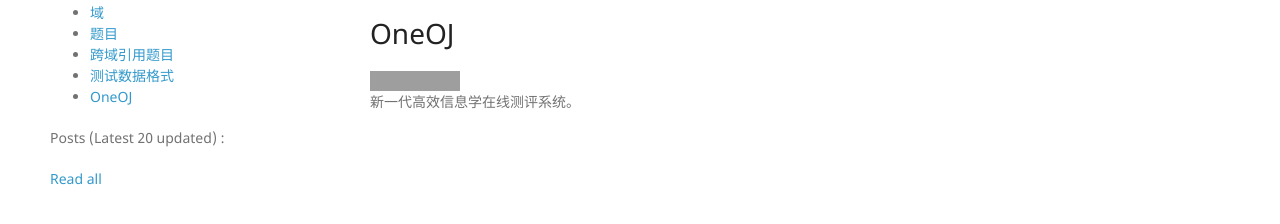
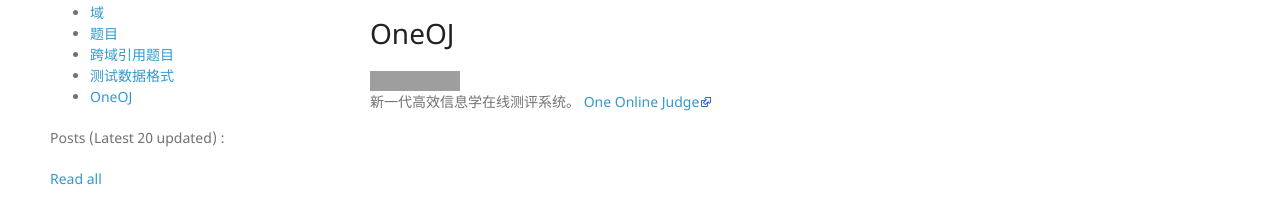
Before and after one commit to bsoj-ng/doc, a Jekyll site: the page built from wiki/main_page.md, in a window 1280 px wide. Shown: the part 162-386 px from the top of the page. Built offline with Jekyll 4.4.1, drawn with Linux system fonts in a browser that asks for light colours; nearby versions of some CDN libraries; our own code applies the rules of GitHub Pages for plain Markdown files; grey boxes are pictures that could not be loaded.

Commit message:
Update main_page.md

```diff
--- a/wiki/main_page.md
+++ b/wiki/main_page.md
@@ -5,3 +5,4 @@ redirect_from: "/"
 # OneOJ
 ![](https://img.shields.io/npm/v/hydrooj?label=OneOJ&style=flat)
 新一代高效信息学在线测评系统。
+[One Online Judge](https://oj.vin.ink)
```
